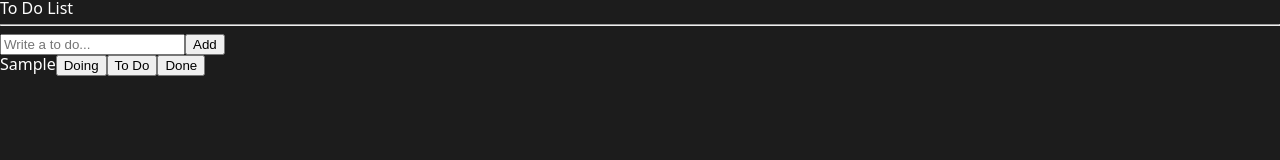
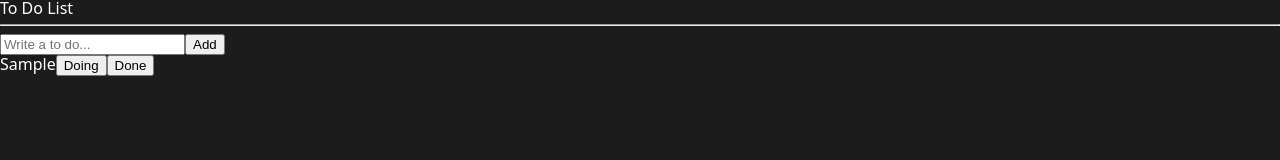
Before and after one commit to ahyeonmin/react-to-do-list, a React (Create React App) app: page / in a window 1280 px wide. Both pictures are taken after typing "Sample" into the empty fields and a click on the button "Add". Shown: the top 160 px of the page. Built offline with nearby package versions, Linux system fonts and the light colour scheme.

Commit message:
onClick (category)

```diff
--- a/src/components/ToDo.tsx
+++ b/src/components/ToDo.tsx
@@ -1,12 +1,24 @@
-import { IToDo } from "../atoms";
+import { useSetRecoilState } from "recoil";
+import { IToDo, toDoState } from "../atoms";
 
-function ToDo({ text }: IToDo) {
+function ToDo({ text, category }: IToDo) {
+    const onClick = (event: React.MouseEvent<HTMLButtonElement>) => {
+        const {
+            currentTarget: { name }
+        } = event;
+    };
     return (
         <li>
             <span>{text}</span>
-            <button>Doing</button>
-            <button>To Do</button>
-            <button>Done</button>
+            {category !== "DOING" && (
+                <button name="DOING" onClick={onClick}>Doing</button>
+            )}
+            {category !== "TO_DO" && (
+                <button name="TO_DO" onClick={onClick}>To Do</button>
+            )}
+            {category !== "DONE" && (
+                <button name="DONE" onClick={onClick}>Done</button>
+            )}
         </li>
     );
 }
```
